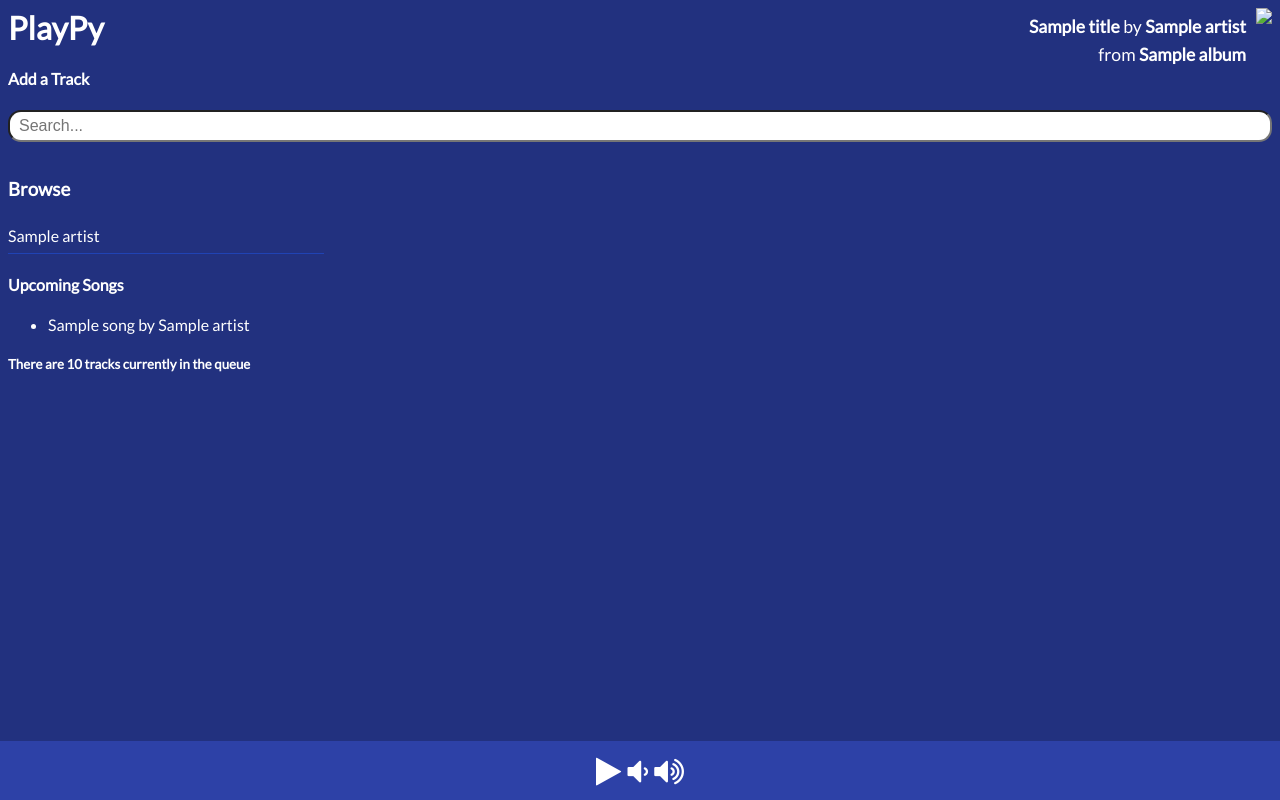
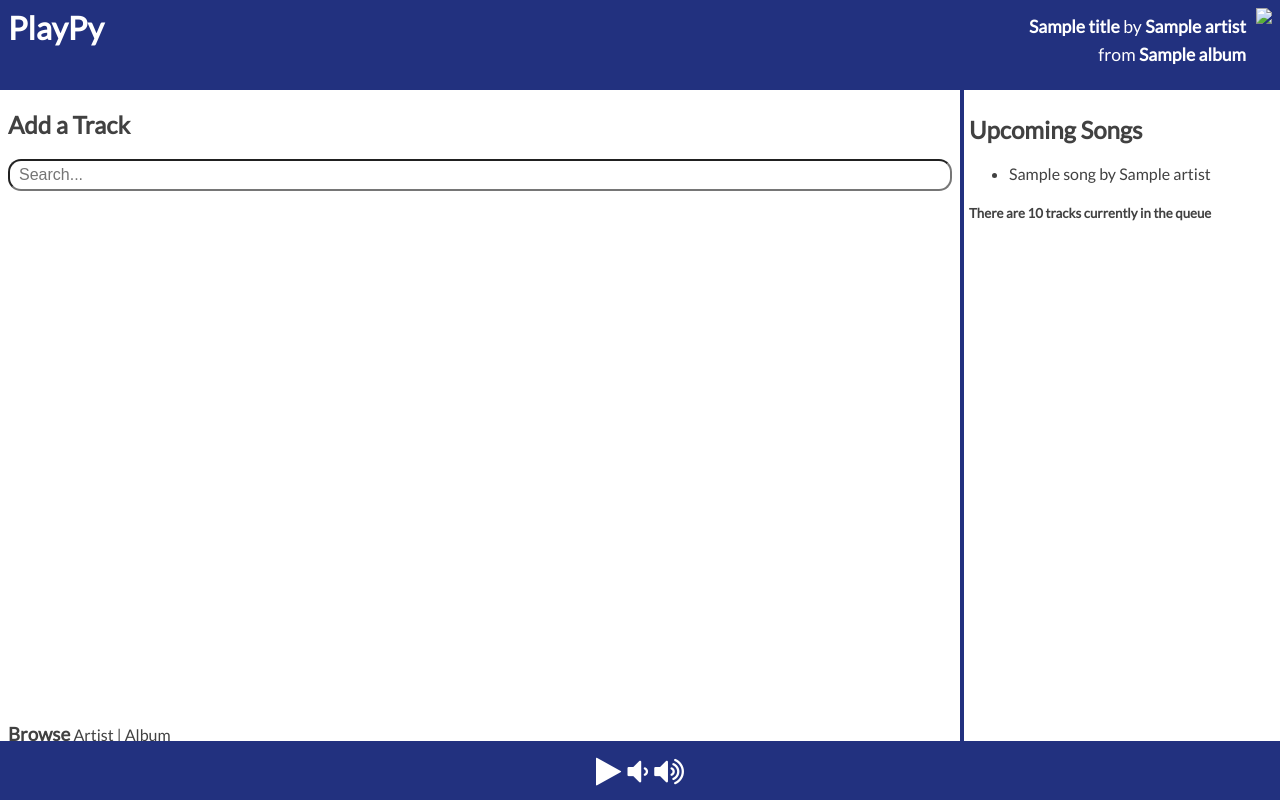
Before and after one commit to jameskirsop/play-py, a Django app: template music/templates/music/index.html in a window 1280 px wide. Run offline with Django 3.2, Linux system fonts and the light colour scheme; the template is opened without the code that fills it: most values are stand-ins (such as "Sample title", 1, 10 or a date in 2020); some libraries are stand-ins or nearby versions.

Commit message:
Flex Layout, Browsing by Artist

```diff
--- a/music/templates/music/index.html
+++ b/music/templates/music/index.html
@@ -7,6 +7,7 @@
 	<link rel="stylesheet" type="text/css" href="{% static "styles/font-awesome/css/font-awesome.min.css" %}">
 </head>
 <body>
+	<div id="main">
 		<div id="banner">
 			<h1>PlayPy</h1>
 			<div id="banner-now-playing">
@@ -18,8 +19,10 @@
 			</div>
 		</div>
 
-	<div class="clear-fix">
-		<h4>Add a Track</h4>
+		<div id="middleContainer">
+			<div id="col_searchAndBrowse">
+				<div id="searchContainer">
+					<h2>Add a Track</h2>
 					<form class="search">
 						{% csrf_token %}
 						<input name="search" placeholder="Search..." autocomplete="off"/>
@@ -28,8 +31,12 @@
 					</form>
 				</div>
 
-	<div id="browse" class="clear-fix">
+				<div id="browse">
+				<div>
 					<h3>Browse</h3>
+					<a href="">Artist</a> |
+					<a href="">Album</a>
+				</div>
 					<div>
 						<ol>
 						{% for artist in artistList %}
@@ -37,11 +44,11 @@
 						{% endfor %}
 						</ol>
 					</div>
-
+				</div>
 			</div>
 
-	<div class="clear-fix">
-		<h4>Upcoming Songs</h4>
+			<div id="upcoming-tracks">
+				<h2>Upcoming Songs</h2>
 				<ul class="upcoming-track-list">
 					{% for song in lUpcoming %}
 						<li>{{ song.title }} by {{ song.artist }}</li>
@@ -49,6 +56,9 @@
 				</ul>
 				<h5>There are <span class="data_total-tracks">{{ iTotalTracks }}</span> tracks currently in the queue
 			</div>
+		</div>
+	</div>
+
 	<div id="playback">
 		<audio id="stream" preload="none">
 			<source src="http://yodelbox.ad.daraco.net.au:8000" type='audio/mpeg; codecs="mp3"'>
@@ -71,6 +81,11 @@
 		<div>
 			<div class="loading-cog"><i class="fa fa-spin fa-fw fa-cog"></i></div>
 			<ul>
+<!-- 			<li>
+				<span class="album-title"><%= title %></span><br />
+				<img src="{% url 'music:artwork' %}" class="album-artwork">
+<ol><% _.each(tracks,function(track){ %><li><a href="#" data-uri="<%= track.file %>"><%= track.title %> <i class="fa fa-plus"></i></a></li><% }); %></ol>
+			</li> -->
 			</ul>
 		</div>
 
@@ -84,7 +99,7 @@
 	var resultTemplate = _.template('<a href="#" data-uri="<%= data.file %>"><em><%= data.title %></em> by <%= data.artist %><br />From <em><%= data.album %></em></a>');
 	var resultsContainer = document.querySelector('form.search > ul.results');
 
-	var albumTemplate = _.template('<span class="album-title"><%= title %></span><ol><% _.each(tracks,function(track){ %><li><a href="#" data-uri="<%= track.file %>"><%= track.title %> <i class="fa fa-plus"></i></a></li><% }); %></ol>')
+	var albumTemplate = _.template('<span class="album-title"><%= title %></span><br /><img src="/artwork/album/<%= encodeURIComponent(title) %>" class="album-artwork"><ol><% _.each(tracks,function(track){ %><li><a href="#" data-uri="<%= track.file %>"><%= track.title %> <i class="fa fa-plus"></i></a></li><% }); %></ol>')
 	console.log(document.querySelector("input[name='search']"));
 	var active = undefined;
 
@@ -103,8 +118,6 @@
 		});
 	}
 	document.querySelector("input[name='search']").addEventListener('keyup',function(event){
-		console.log(event);
-		// console.log(event['keyIdentifier']);
 		if(this.value.length > 1){
 			var request = new XMLHttpRequest();
 			request.open('GET', '/search/'+this.value, true);
@@ -124,7 +137,6 @@
 			    	} else {
 			    		active = active.nextSibling
 			    	}
-					console.log('Down!');
 				}
 				console.log(active);
 			    _.each(document.querySelectorAll('form.search > ul.results li'), function(el){assignTrackAddLinks(el);});
@@ -148,19 +160,14 @@
 			console.log(this.innerHTML);
 			sBrowsedArtist = this.innerHTML;
 			ajaxReq = new XMLHttpRequest();
-			ajaxReq.open('GET','/filter/artist/'+(this.innerHTML).trim(),true);
+			ajaxReq.open('GET','/filter/artist/'+encodeURIComponent((this.innerHTML).trim()),true);
 			ajaxReq.onload = function(e){
 				console.log(e);
 				if (ajaxReq.status >= 200 && ajaxReq.status < 400) {
 					elBrowsePopup.querySelector('h2').innerHTML = sBrowsedArtist;
-					// console.log(JSON.parse(ajaxReq.responseText).keys.length);
-					// for (var i = 0; i < JSON.parse(ajaxReq.responseText).length; i++) {
-					// 	console.log(JSON.parse(ajaxReq.responseText[i]));
-					// };
 					_.each(JSON.parse(ajaxReq.responseText),function(tracks,title){
 						console.log(title);
 						console.log(tracks);
-						// console.log(albumTemplate({tracks:tracks,title:title}));
 						liEl = document.createElement('li');
 				    	liEl.innerHTML = albumTemplate({tracks:tracks,title:title});
 				    	elBrowsePopup.querySelector('ul').appendChild(liEl);
@@ -168,7 +175,6 @@
 					_.each(elBrowsePopup.querySelectorAll('li > ol > li'), function(el){assignTrackAddLinks(el);});
 				elBrowsePopup.querySelector('.loading-cog').classList.add('hide');
 				elBrowsePopup.querySelector('.loading-cog').style.display = 'none';
-
 				} else {
 					//Display an error
 				}
@@ -182,10 +188,6 @@
 		elBrowsePopup.style.display = 'none';
 		elBrowsePopup.querySelector('.loading-cog').style.display = '';
 	});
-
-	// document.querySelector("input[name='search']").addEventListener('focusout',function(event){
-	// 	resultsContainer.innerHTML = '';
-	// },true);
 
 	sStreamStatus = 'stop'
 	oStreamElement = document.getElementById('stream');
--- a/music/urls.py
+++ b/music/urls.py
@@ -5,6 +5,7 @@ from music import views
 urlpatterns = [
 	url(r'^$', views.index, name="index"),
 	url(r'^artwork/current$', views.artwork, name='artwork'),
+	url(r'^artwork/album/(?P<albumName>.+)$', views.artwork_find, name='artwork_find'),
 	url(r'^screen$', views.bigscreen, name='bigscreen'),
 	url(r'^search/(?P<queryString>.+)$', views.search, name='search'),
 	url(r'^filter/(?P<sType>(artist|album){1})/(?P<queryString>.+)$', views.filter, name='search'),
--- a/static/styles/style.less
+++ b/static/styles/style.less
@@ -14,22 +14,41 @@ a{
 	text-decoration: none;
 }
 
+.clear-fix:before,
+.clear-fix:after {
+  display: table;
+  content: "";
+}
+.clear-fix:after {
+  clear: both;
+}
+
+
 body{
-	background-color:#22317f;
-	color:#fff;
+	background-color:#fff;
+	color:#414141;
 	font-family: "Lato", sans-serif;
 	background-size: cover;
 	margin:0;
+	height:100vh;
+}
 
-	& > div{
-		margin-left:8px;
-		margin-right:8px;
+// .col-75{
+// 	flex:1;
+// 	flex-basis:70%;
+// 	// width:75%;
+// 	float:left;
+// 	padding-left:8px;
+// 		padding-right:8px;
+// }
 
-		&:first-child{
-			margin-top:8px;
-		}
-	}
-}
+// .col-25{
+// 	flex:2;
+// 	// width:25%;
+// 	float:left;
+// 	padding-left:8px;
+// 		padding-right:8px;
+// }
 
 div.artwork-blur{
 	-webkit-filter: blur(30px);
@@ -85,7 +104,20 @@ div.artwork-blur{
 
 }
 
+#main{
+	display:flex;
+	flex-direction:column;
+	height:100vh;
+}
+
 #banner{
+	background-color: @daracoBlue;
+	// flex-grow:1;
+	color:#fff;
+	padding: 8px 0;
+	min-height:90px;
+	padding-left:8px;
+	padding-right:8px;
 	h1 {display:inline;}
 
 	#banner-now-playing{
@@ -114,24 +146,65 @@ div.artwork-blur{
 	}
 }
 
+#middleContainer{
+	flex-grow:1;
+	display:flex;
+	flex-direction:row;
+	// align-items:stretch;
+	height:100%;
+}
+
+#col_searchAndBrowse{
+	// flex-grow:1;
+	display:flex;
+	// flex-basis:auto;
+	width:75%;
+	flex-direction:column;
+	padding:0 8px;
+}
+
+#searchContainer{
+	min-height:110px;
+	flex-grow:1;
+	order:0;
+	// overflow:visible;
+	// flex-basis:auto;
+}
+
 #browse{
-	& > div {
-		max-height:200px;
-		overflow-x:hidden;
+	search:1;
+	display:flex;
+	flex-direction:column;
+	// flex: 1 1 auto;
+	// flex-basis:1;
+	// flex-basis:auto;
+	min-height:10px;
+	// display:flex;
+	// max-height: min-content;
+	// max-height: -webkit-min-content;
+	// height:500px;
+	& > div:nth-child(1) {
+		min-height:50px;
+		h3{display:inline-block;}
+	}
+
+	& > div:nth-child(2) {
 		overflow-y:scroll;
+		min-height:10px;
+		flex-grow:1;
 		& > ol{
 			list-style:none;
 			margin:0;
 			padding:0;
 			> li {
 				display:block;
-				line-height:2.1em;
+				line-height:2.2em;
 				float:left;
-				width:25%;
+				width:33.33333%;
 				// margin-bottom:5px;
-				border-bottom:1px solid #2043B4;
+				border-bottom:1px solid @daracoBlue;
 			}
-			.artist-name:nth-child(4n):after{
+			.artist-name:nth-child(3n):after{
 				content: " ";
 				display:block;
 				clear:both;
@@ -143,13 +216,16 @@ div.artwork-blur{
 }
 
 
-div.clear-fix{
-	clear:both;
-}
+// div.clear-fix{
+// 	clear:both;
+// }
+
 
 form.search{
 	ul.results{
-	border: 1px solid #fff;
+		-webkit-margin-before:0;
+		color:#fff;
+	border: 1px solid @daracoBlue;
 	list-style-type: none;
 	padding-left:0;
 	visibility: hidden;
@@ -191,9 +267,25 @@ form.search{
 	}
 }
 
+#upcoming-tracks{
+	flex:2;
+	// background-color: lighten(@daracoBlue, 50%);
+	// display:inline-block;
+	// overflow:auto;
+	border-left:4px solid @daracoBlue;
+	overflow: auto;
+	padding:5px;
+
+	// &:after{
+	// 	content: "";
+	// 	clear:both;
+	// }
+}
+
 #playback{
 	font-size:2em;
-	background-color: lighten(@daracoBlue, 10%);
+	background-color: @daracoBlue;
+	color:#fff;
 	margin-left:0;
 	margin-right:0;
 	padding:10px;
```
Also changed, not shown: other parts of static/styles/style.less (+21 -5 lines), music/views.py (+22 -2 lines), static/styles/style.css. Lines whose indentation alone changed are shown as unchanged.
